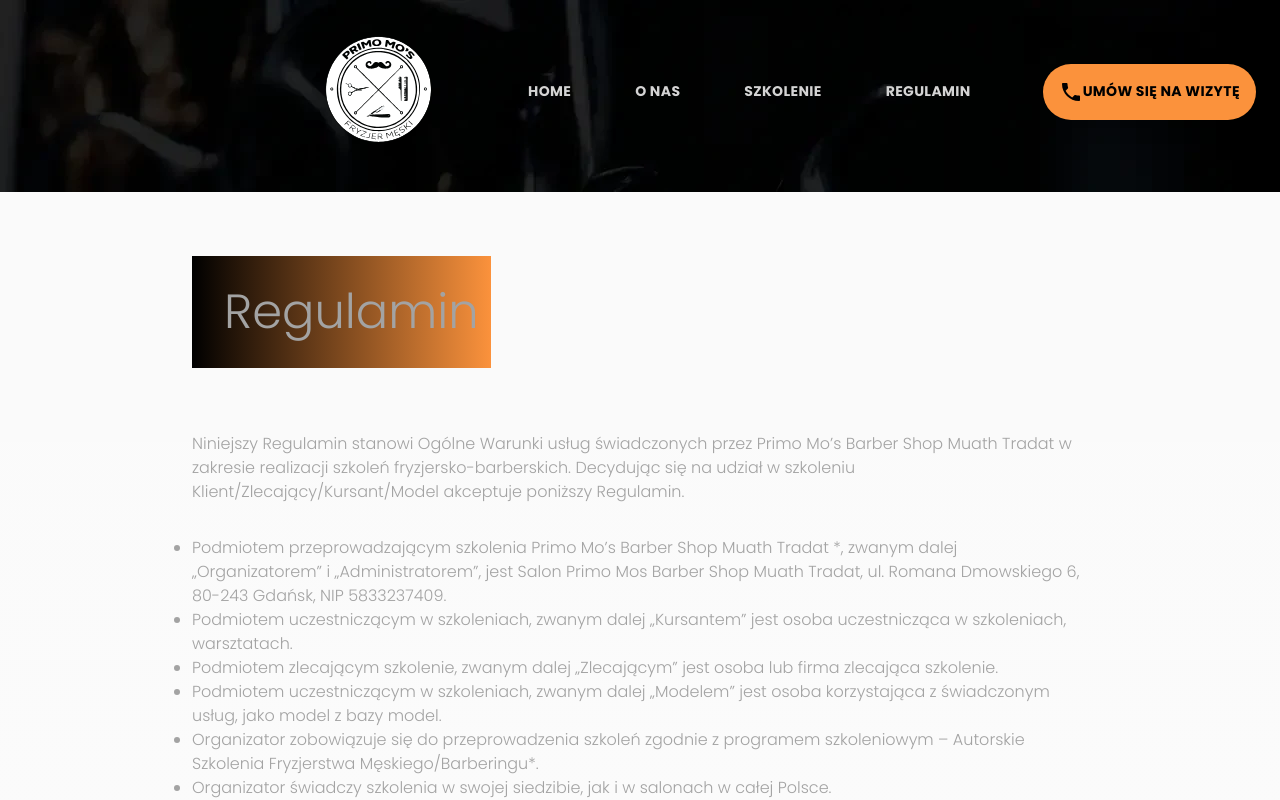
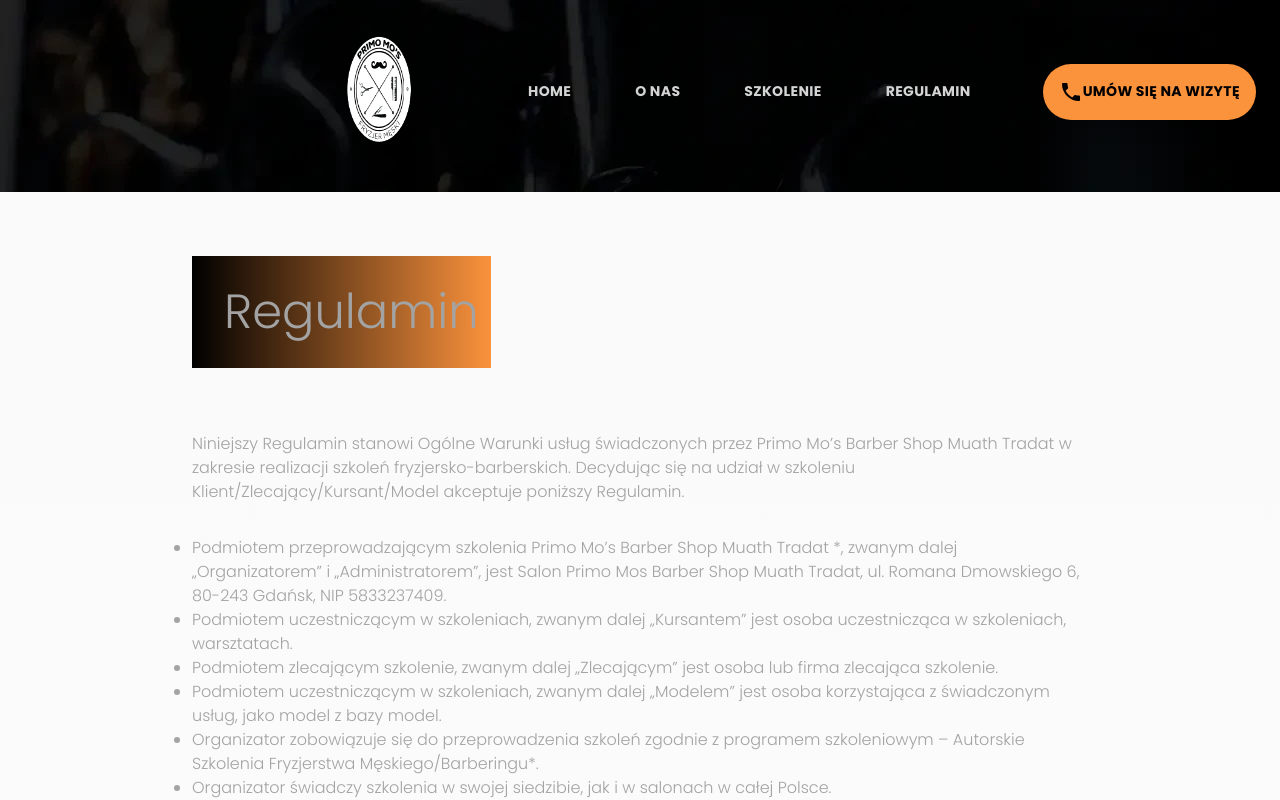
Before and after one commit to franckyi/primomos, a Next.js app in the folder frontend/: page /regulamin in a window 1280 px wide. Shown: the top 800 px of the page. Built offline with nearby package versions, Linux system fonts and the light colour scheme.

Commit message:
add animation

```diff
--- /dev/null
+++ b/frontend/app/ui/animations/spin.css
@@ -0,0 +1,8 @@
+@keyframes spin {
+  0% {
+    transform: rotateY(0deg);
+  }
+  100% {
+    transform: rotateY(360deg);
+  }
+}
--- /dev/null
+++ b/frontend/app/ui/app-bar/app-bar.css
@@ -0,0 +1,5 @@
+@import "../animations/spin";
+
+.app-bar-logo {
+  animation: spin 3s linear infinite;
+}
--- a/frontend/app/ui/app-bar.tsx
+++ b/frontend/app/ui/app-bar/app-bar.tsx
@@ -1,8 +1,9 @@
 "use client";
 import Link from "next/link";
 import Image from "next/image";
-import { NAV_LINKS } from "../data/nav-links";
+import { NAV_LINKS } from "../../data/nav-links";
 import PhoneIcon from "@mui/icons-material/Phone";
+import "./app-bar.css";
 
 export default function AppBar() {
   return (
@@ -14,6 +15,7 @@
         alt="Primo MOS logo"
         priority
         draggable="false"
+        className="app-bar-logo"
       />
       <nav
         className="flex items-center flex-wrap lg:flex-nowrap justify-center gap-4 lg:gap-16 p-3 lg:px-4 lg:pl-12 lg:w-full text-xs lg:text-sm lg:tracking-wide lg:font-semibold leading-6 text-neutral-300 uppercase"
--- a/frontend/app/ui/hero.tsx
+++ b/frontend/app/ui/hero.tsx
@@ -1,5 +1,5 @@
 "use client";
-import AppBar from "./app-bar";
+import AppBar from "./app-bar/app-bar";
 import { HeroProps } from "../types/hero-props";
 import { usePathname } from "next/navigation";
 
```
